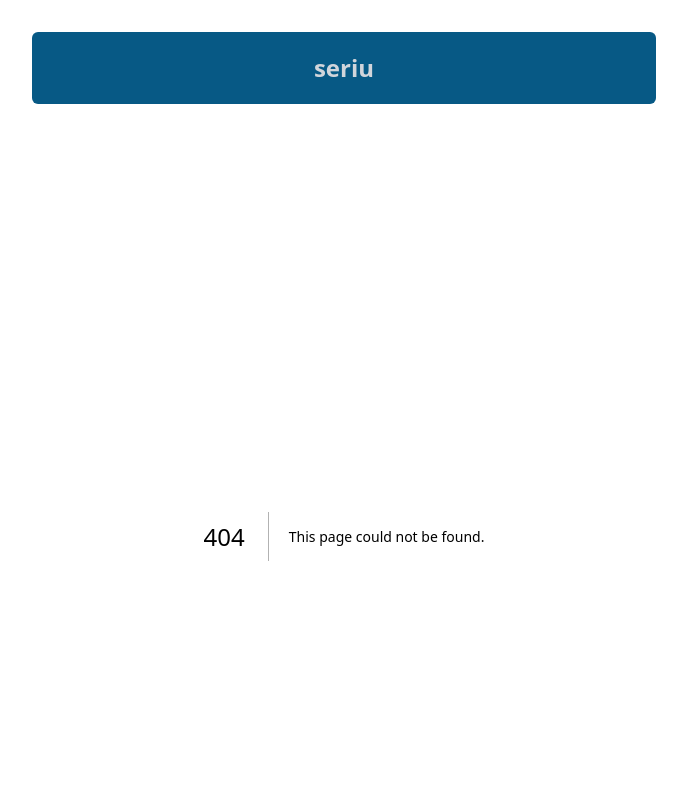
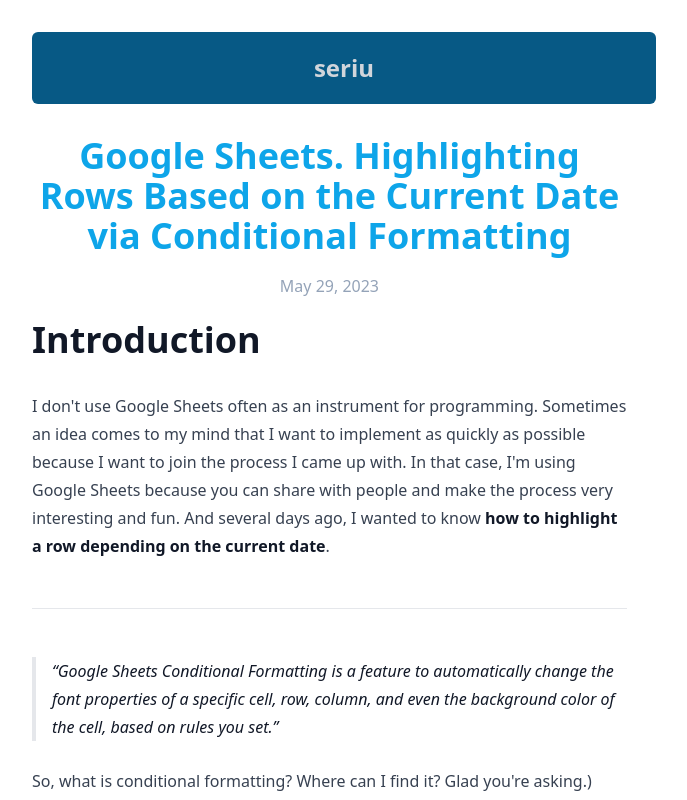
Before and after one commit to sergomen/blog, a Next.js app: page /20230529_google-sheets-conditional-formatting in a window 1280 px wide. Before the commit this address had no page. Shown: the top 800 px of the page, without its empty margins (296-983 px from the left). Built offline with nearby package versions, Linux system fonts and the light colour scheme.

Commit message:
feat [BLOG-9]: chagned post paths from posts/ to public/[slug]/

```diff
--- /dev/null
+++ b/app/[slug]/page.jsx
@@ -0,0 +1,32 @@
+import { readFile } from "fs/promises";
+import matter from "gray-matter";
+import Markdown from "markdown-to-jsx";
+import Link from "next/link";
+
+export default async function PostPage({ params }) {
+  const { slug } = await params;
+  const filename = "public/" + slug + "/index.md";
+  const file = await readFile(filename, "utf8");
+
+  const { content, data } = matter(file);
+
+  const fixedContent = content.replace(
+    /!\[(.*?)\]\(\.?\/(.*?)\)/g,
+    `![$1](/${slug}/$2)`
+  );
+
+  return (
+    <main>
+      <article className="prose">
+        <h1 className="mb-4 text-4xl text-center font-bold text-sky-500">{data.title}</h1>
+        <p className="mt-2 text-center text-slate-400">{data.date}</p>
+        <Markdown>
+          {fixedContent}
+        </Markdown>
+      </article>
+      <nav className="mt-8">
+        <Link href="/" className="hover:underline">← Back</Link>
+      </nav>
+    </main>
+  )
+}
--- a/app/components/PostPreview.jsx
+++ b/app/components/PostPreview.jsx
@@ -3,7 +3,7 @@
 const PostPreview = (props) => {
   return (
     <div className="border border-sky-200 p-4 rounded-md shadow-md">
-      <Link href={`/posts/${props.slug}`}>
+      <Link href={`/${props.slug}`}>
          <h2 className="font-bold text-sky-600 hover:underline">{props.title}</h2>
       </Link>
       <p className="text-sm text-slate-400">{props.date}</p>
--- a/app/page.js
+++ b/app/page.js
@@ -1,11 +1,31 @@
-import Image from 'next/image';
-import PostPreview from './components/PostPreview';
+import Image from "next/image";
+import PostPreview from "./components/PostPreview";
+import { readdir, readFile } from "fs/promises";
+import matter from "gray-matter";
+import Link from "next/link";
 
-import { getSortedPostsData } from './utils/getSortedPostsData';
+export async function getPosts() {
+  const entries = await readdir("./public/", { withFileTypes: true });
+  const dirs = entries
+    .filter((entry) => entry.isDirectory())
+    .map((entry) => entry.name);
+  const fileContents = await Promise.all(
+    dirs.map((dir) => readFile("./public/" + dir + "/index.md", "utf8")),
+  );
+  const posts = dirs.map((slug, i) => {
+    const fileContent = fileContents[i];
+    const { data } = matter(fileContent);
+    return { slug, ...data };
+  });
+  posts.sort((a, b) => {
+    return Date.parse(a.date) < Date.parse(b.date) ? 1 : -1;
+  });
+  return posts;
+}
 
-export default function HomePage() {
-  const postMetadata = getSortedPostsData();
-  const postPreviews = postMetadata.map((post) => (
+export default async function HomePage() {
+  const posts = await getPosts();
+  const postPreviews = posts.map((post) => (
     <PostPreview key={post.slug} {...post} />
   ));
 
@@ -18,10 +38,8 @@
         className="mx-auto"
         alt="kakashi"
       />
-      drawed by <a href="https://www.deviantart.com/ryantaio/art/Kakashi-Fan-Art-908326015" className="text-sky-400">ryantaio</a>
-      <br />
-      <br />
-      <div className="grid grid-cols-1 md:grid-cols-2 gap-4">{postPreviews}</div>
+      drawed by <Link href="https://www.deviantart.com/ryantaio/art/Kakashi-Fan-Art-908326015" className="text-sky-400">ryantaio</Link>
+      <div className="grid grid-cols-1 gap-4 mt-6 md:grid-cols-2">{postPreviews}</div>
     </main>
   )
 };
--- a/app/posts/[slug]/page.js
+++ b/app/posts/[slug]/page.js
@@ -1,3 +1,5 @@
+// TODO: This can be deleted
+
 // import fs from 'fs';
 import Markdown from 'markdown-to-jsx';
 // import matter from 'gray-matter';
@@ -41,18 +43,20 @@
 //   return matterResult;
 // }
 
-const PostPage = (props) => {
-  const posts = getSortedPostsData()
-  const slug = props.params.slug;
-  // console.log('Slug', slug);
+export default async function PostPage({ params }) {
+  // const posts = getSortedPostsData();
+  // if (!posts.find(post => post.slug === slug)) notFound();
+  const { slug } = await params;
+  console.log("slug", slug);
+  // const filename = "public/" + slug + "/index.md";
+  // console.log(filename);
+  // const file =
 
-  if (!posts.find(post => post.slug === slug)) notFound()
-
-  const {title, date, contentHTML } = getPostData(slug);
+  // const { title, date, contentHTML } = getPostData(slug);
 
   return (
     <main>
-      <div className="my-12 text-center">
+      {/* <div className="my-12 text-center">
         <h1 className="text-4xl text-sky-500 font-bold text-center mb-4">{title}</h1>
         <p className="text-slate-400 mt-2 text-center">{date}</p>
       </div>
@@ -64,9 +68,7 @@
         <p>
           <Link href="/">Back to home</Link>
         </p>
-      </article>
+      </article> */}
     </main>
   )
 }
-
-export default PostPage
--- a/app/utils/getSortedPostsData.js
+++ b/app/utils/getSortedPostsData.js
@@ -1,11 +1,12 @@
+// TODO: This can be deleted
 import fs from 'fs'
 import path from 'path'
 import matter from 'gray-matter'
 
 
-const postsDirectory = path.join(process.cwd(), 'posts')
+const postsDirectory = path.join(process.cwd(), 'public/posts')
 
-export function getSortedPostsData () {
+export function getSortedPostsData() {
   const fileNames = fs.readdirSync(postsDirectory)
   const allPostsData = fileNames.map((fileName) => {
     // Remove ".md" from file name to get slug
```
Also changed, not shown: 1 other file (tests, documents, lock files or other folders).
